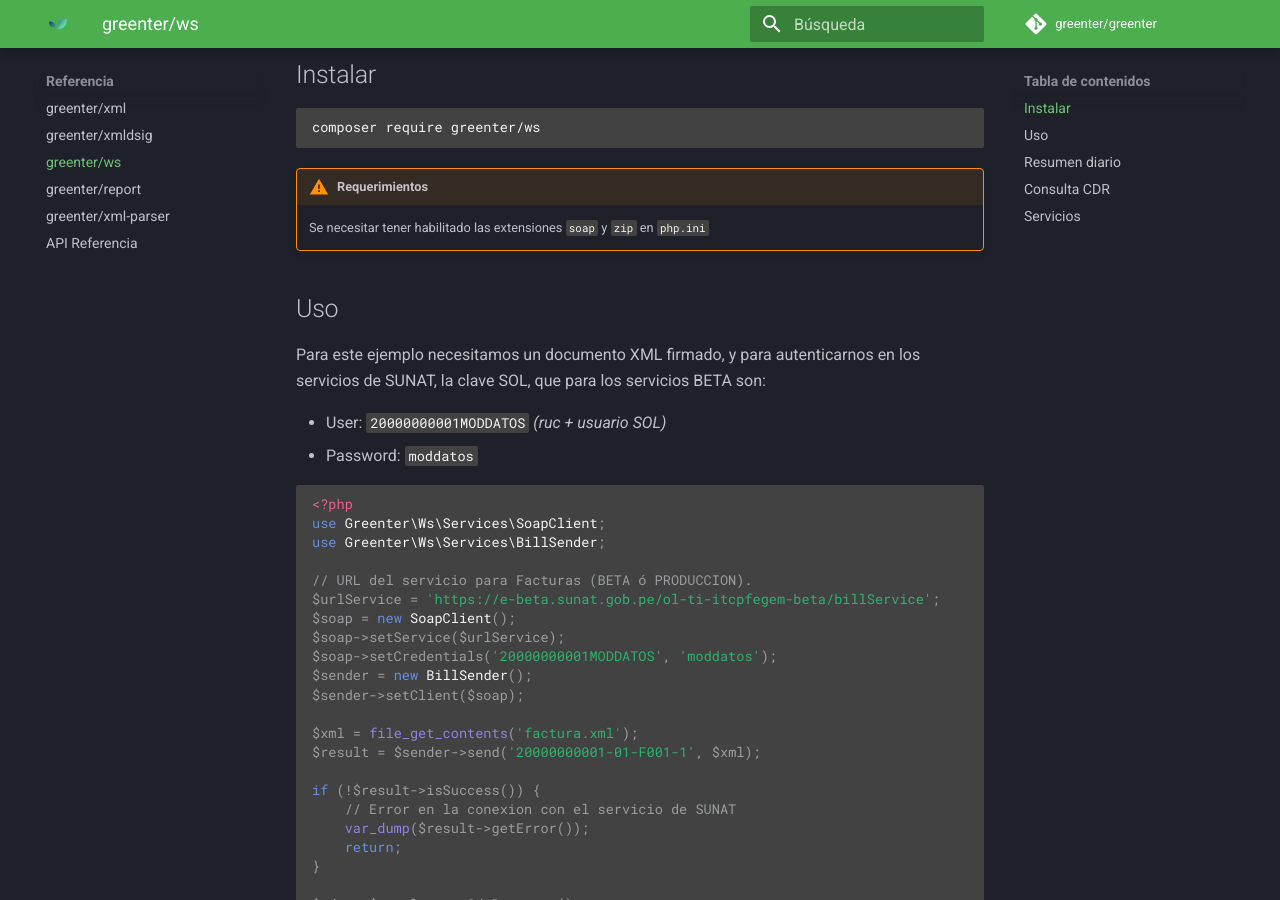
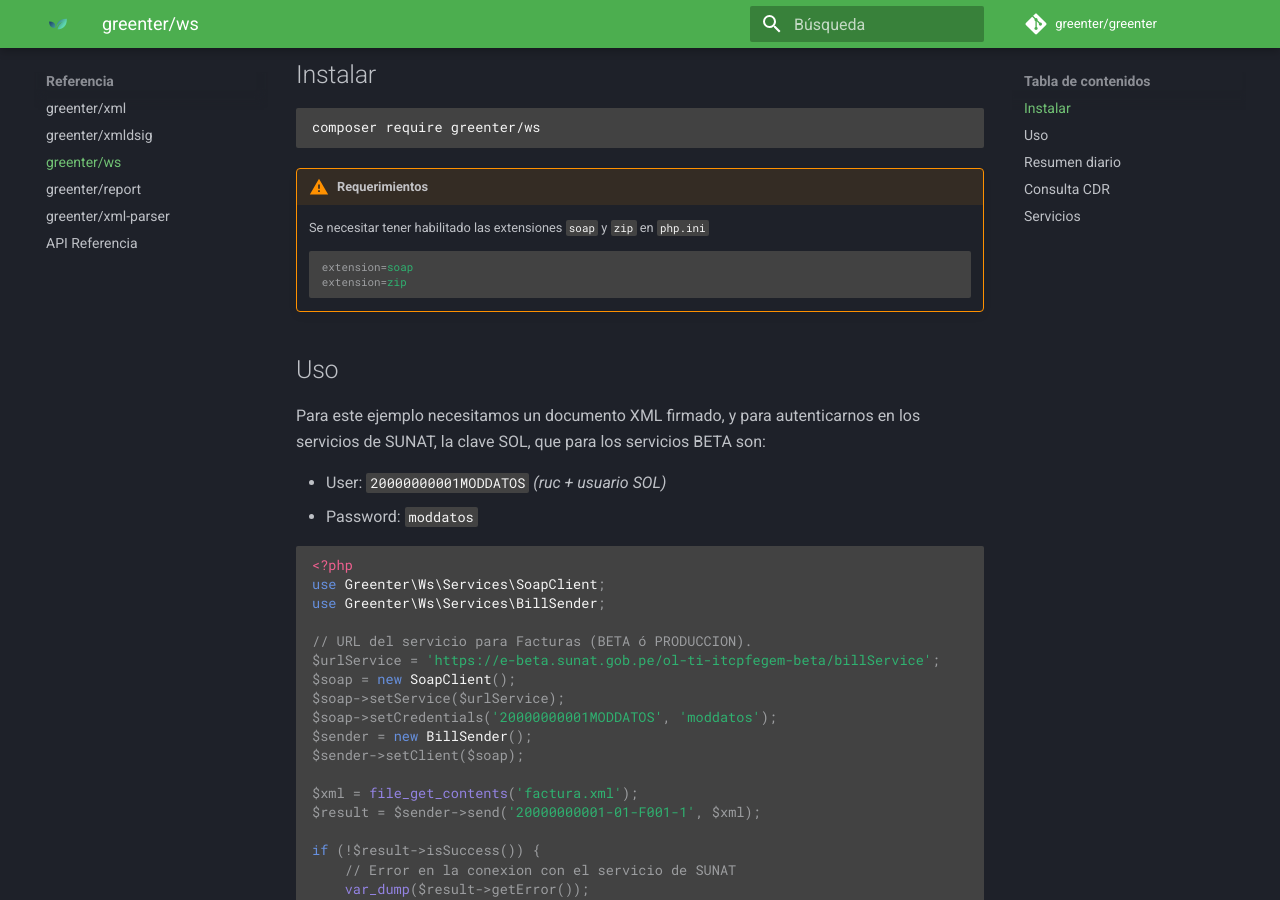
Before and after one commit to thegreenter/docs, an MkDocs documentation site: the page built from docs/packages/ws.md, in a window 1280 px wide and 900 px high, scrolled down 339 px. Built offline with MkDocs 1.6.1 and Material for MkDocs 9.7.7, drawn with Linux system fonts in a browser that asks for light colours.

Commit message:
Add php.ini requirements

````diff
--- a/docs/packages/ws.md
+++ b/docs/packages/ws.md
@@ -13,6 +13,11 @@ composer require greenter/ws
 
 !!! warning "Requerimientos"
     Se necesitar tener habilitado las extensiones `soap` y `zip` en `php.ini`
+
+    ```ini
+    extension=soap
+    extension=zip
+    ```
 
 ## Uso
 Para este ejemplo necesitamos un documento XML firmado, y para autenticarnos en los servicios de SUNAT,
````
